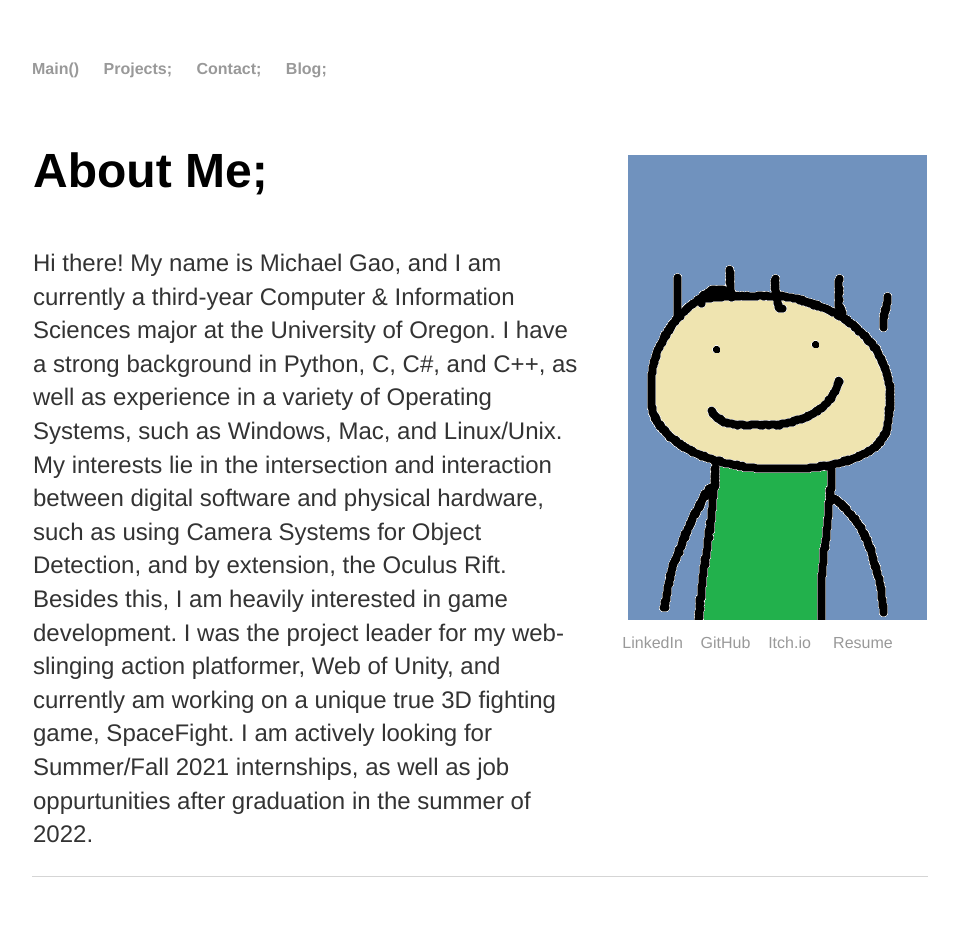
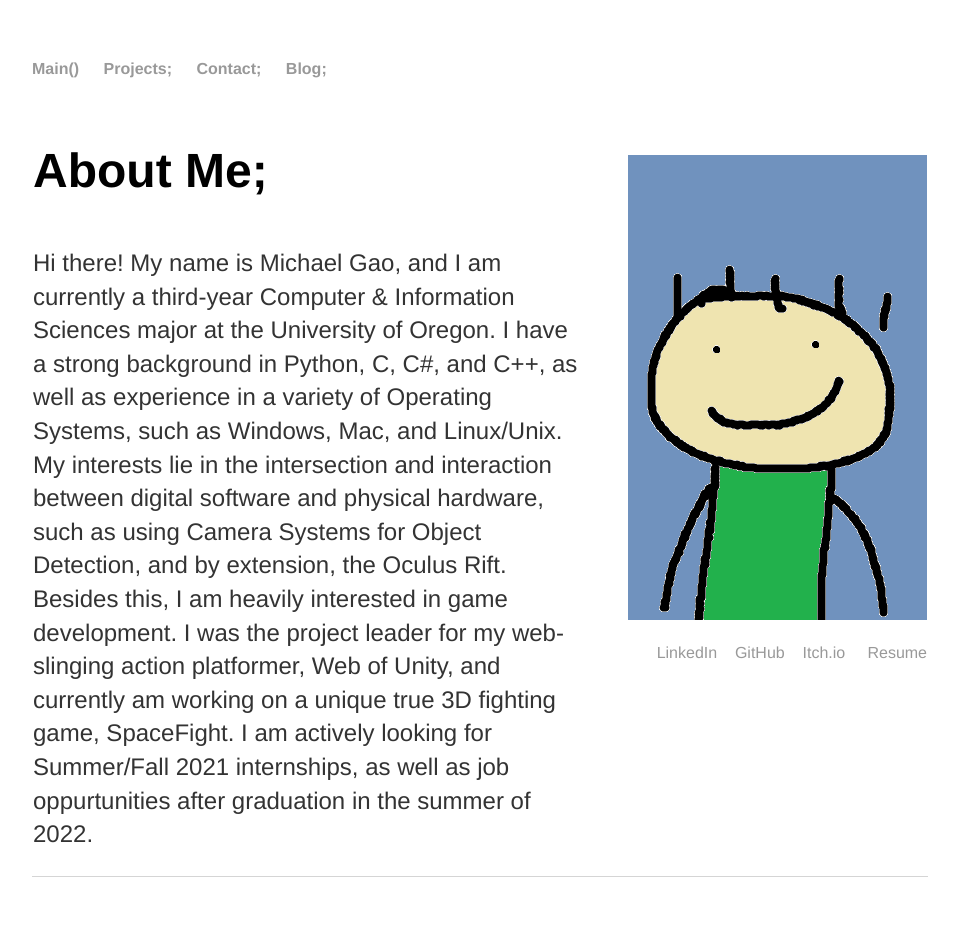
Before and after one commit to michael-c-gao/WebsiteOfMichael, a Jekyll site: the page built from index.html, in a window 1280 px wide. Shown: the whole page, without its empty margins (160-1119 px from the left). Built offline with Jekyll 4.4.1, drawn with Linux system fonts in a browser that asks for light colours.

Commit message:
Update index.html

```diff
--- a/index.html
+++ b/index.html
@@ -31,8 +31,8 @@
 	</section>
 	<section class="child">
 
-	<div align="center"><img style="padding-left: 40px; padding-bottom: 10px; padding-top: 60px;" src="selfportrait.png" alt="Self Portrait"></div>
-	<div align="center"><a href="https://www.linkedin.com/in/michael-c-gao/">LinkedIn</a> &nbsp; &nbsp;<a href="https://github.com/michael-c-gao">GitHub</a>&nbsp; &nbsp;  <a href="https://mexhal.itch.io/">Itch.io</a> &nbsp; &nbsp; <a href="GaoMichaelResume.pdf" target="resume">Resume</a></div>
+	<div align="center"><img style="padding-left: 40px; padding-bottom: 20px; padding-top: 60px;" src="selfportrait.png" alt="Self Portrait"></div>
+	<div align="right"><a href="https://www.linkedin.com/in/michael-c-gao/">LinkedIn</a> &nbsp; &nbsp;<a href="https://github.com/michael-c-gao">GitHub</a>&nbsp; &nbsp;  <a href="https://mexhal.itch.io/">Itch.io</a> &nbsp; &nbsp; <a href="GaoMichaelResume.pdf" target="resume">Resume</a></div>
 	</div>
 	</section>
 </section>
```
